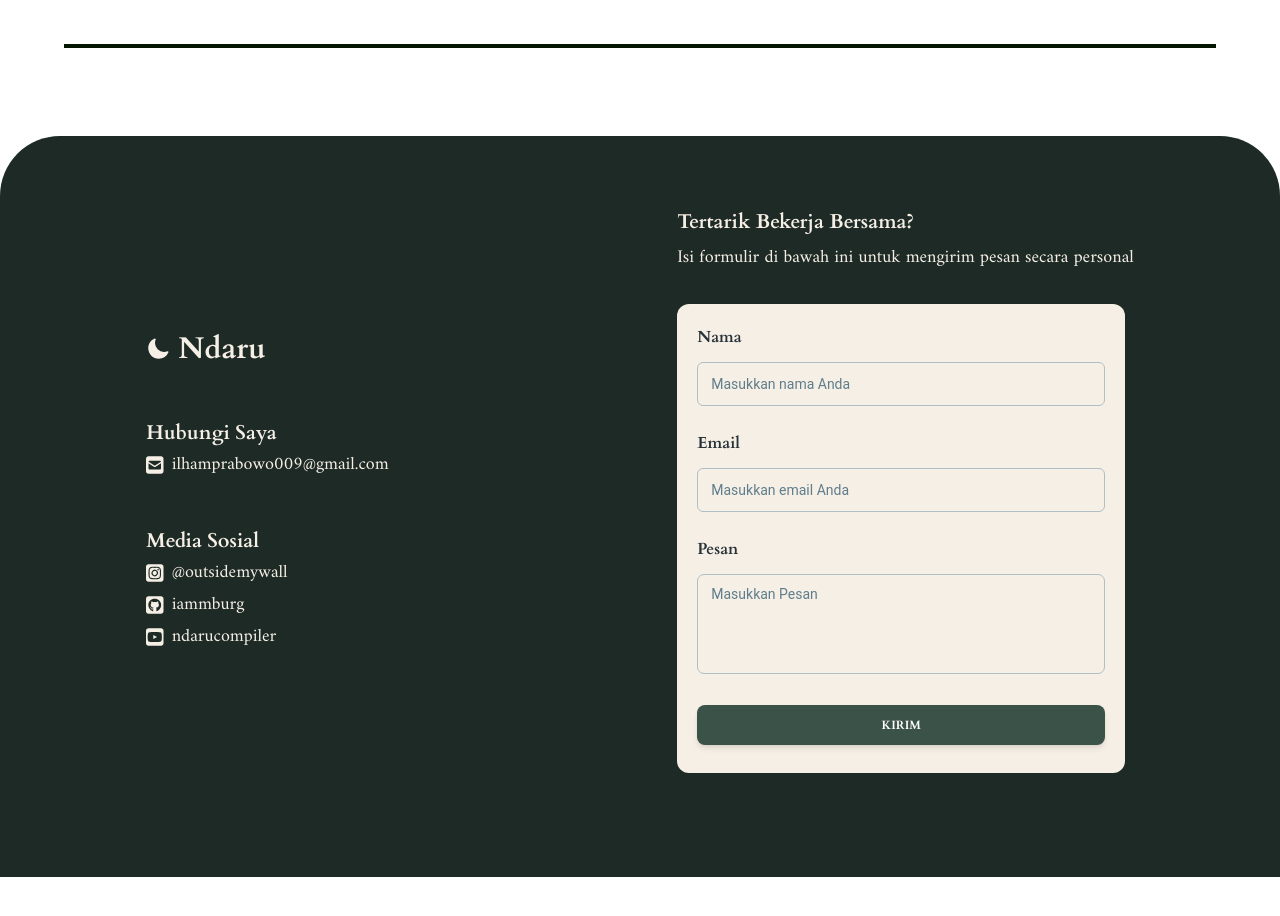
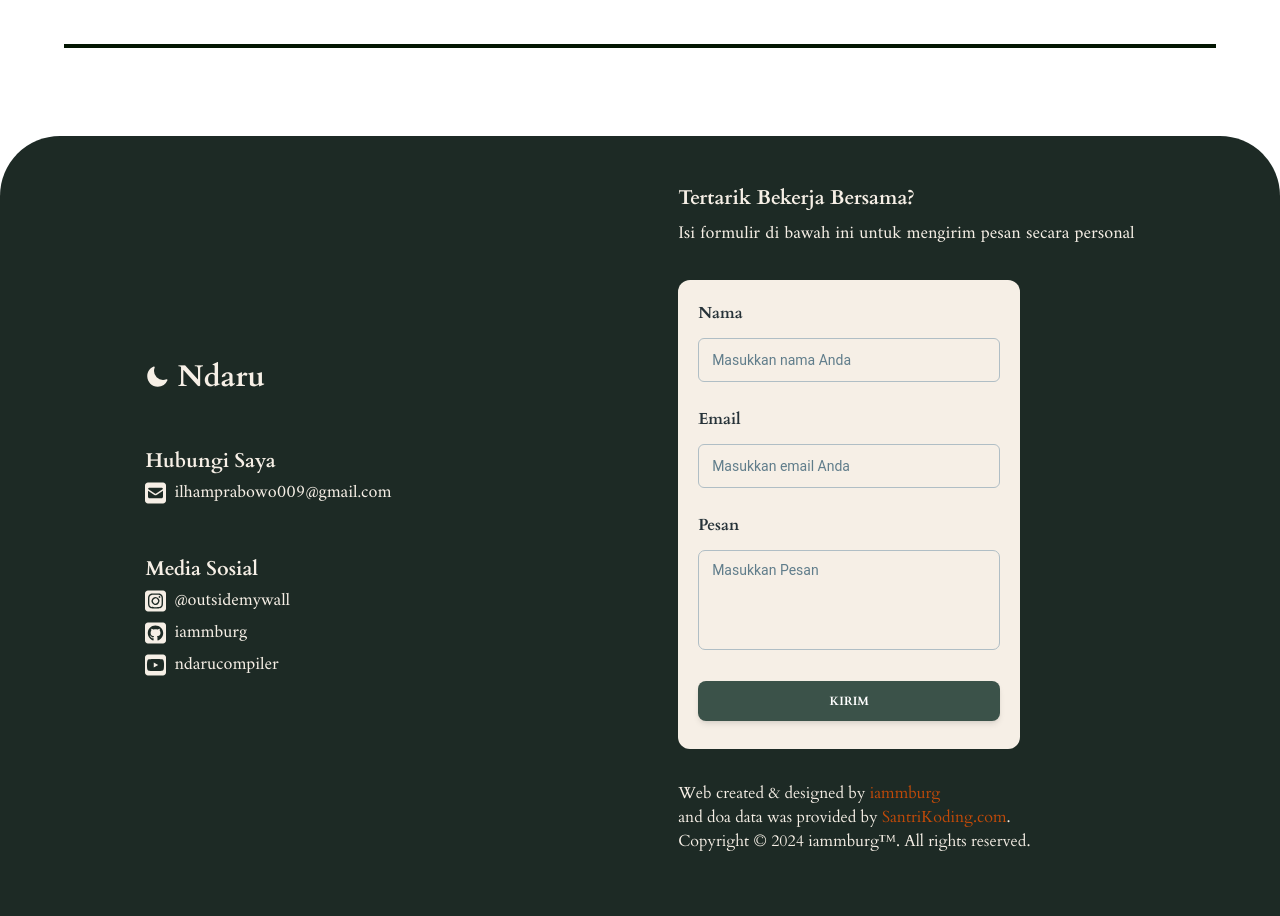
Before and after one commit to iammburg/DailyDoa, a React (Vite) app: page / in a window 1280 px wide. Shown: the part 2640-3556 px from the top of the page. Before the commit the page ends 3517 px from the top, so only its background shows below. Built offline with nearby package versions, Linux system fonts and the light colour scheme; no server answers.

Commit message:
feat: add credit in footer

```diff
--- a/src/pages/Footer.jsx
+++ b/src/pages/Footer.jsx
@@ -16,7 +16,7 @@ import {
 export default function Footer() {
   return (
     <div className="footer w-full">
-      <div className="footer__container container mx-auto flex max-w-screen-xxl flex-col items-center justify-center gap-7 rounded-t-[60px] bg-color-shadow px-7 pb-24 pt-16 lg:flex-row lg:justify-around">
+      <div className="footer__container container mx-auto flex max-w-screen-xxl flex-col items-center justify-center gap-7 rounded-t-[60px] bg-color-shadow px-7 pb-24 pt-16 sm:pb-10 sm:pt-8 md:pb-16 md:pt-10 lg:flex-row lg:justify-around">
         <div className="footer__contact flex flex-col items-center justify-between gap-5 p-2 lg:items-start lg:justify-between">
           <div className="mb-8 flex flex-row items-center justify-center gap-2">
             <svg
@@ -44,7 +44,7 @@ export default function Footer() {
             <span className="flex flex-row items-center justify-center gap-2">
               <FontAwesomeIcon
                 icon={faEnvelopeSquare}
-                className="text-color-cream"
+                className="text-lg text-color-cream md:text-xl lg:text-2xl"
                 size="lg"
               />
               <h5 className="font-amiri text-lg text-color-cream">
@@ -63,7 +63,7 @@ export default function Footer() {
             <span className="flex flex-row items-center justify-center gap-2">
               <FontAwesomeIcon
                 icon={faInstagramSquare}
-                className="text-color-cream"
+                className="text-lg text-color-cream md:text-xl lg:text-2xl"
                 size="lg"
               />
               <h5 className="font-amiri text-lg text-color-cream">
@@ -79,7 +79,7 @@ export default function Footer() {
             <span className="flex flex-row items-center justify-center gap-2">
               <FontAwesomeIcon
                 icon={faGithubSquare}
-                className="text-color-cream"
+                className="text-lg text-color-cream md:text-xl lg:text-2xl"
                 size="lg"
               />
               <h5 className="font-amiri text-lg text-color-cream">
@@ -92,7 +92,7 @@ export default function Footer() {
             <span className="flex flex-row items-center justify-center gap-2">
               <FontAwesomeIcon
                 icon={faYoutubeSquare}
-                className="text-color-cream"
+                className="text-lg text-color-cream md:text-xl lg:text-2xl"
                 size="lg"
               />
               <h5 className="font-amiri text-lg text-color-cream">
@@ -119,7 +119,10 @@ export default function Footer() {
             </p>
           </div>
 
-          <Card className="w-full max-w-md bg-color-cream p-5" shadow={false}>
+          <Card
+            className="w-full max-w-md bg-color-cream p-5 md:w-3/4"
+            shadow={false}
+          >
             <form className="mb-2 w-full">
               <div className="mb-1 flex flex-col gap-6">
                 <Typography
@@ -155,6 +158,28 @@ export default function Footer() {
               </Button>
             </form>
           </Card>
+          <p className="mt-8 text-center font-cardo text-base text-color-cream lg:text-left">
+            Web created & designed by{" "}
+            <a
+              href="https://github.com/iammburg"
+              target="_blank"
+              className="text-color-rust"
+            >
+              iammburg
+            </a>{" "}
+            <br />
+            and doa data was provided by{" "}
+            <a
+              href="https://santrikoding.com/"
+              target="_blank"
+              className="text-color-rust"
+            >
+              SantriKoding.com
+            </a>
+            .
+            <br />
+            Copyright &copy; 2024 iammburg&trade;. All rights reserved.
+          </p>
         </div>
       </div>
     </div>
```
